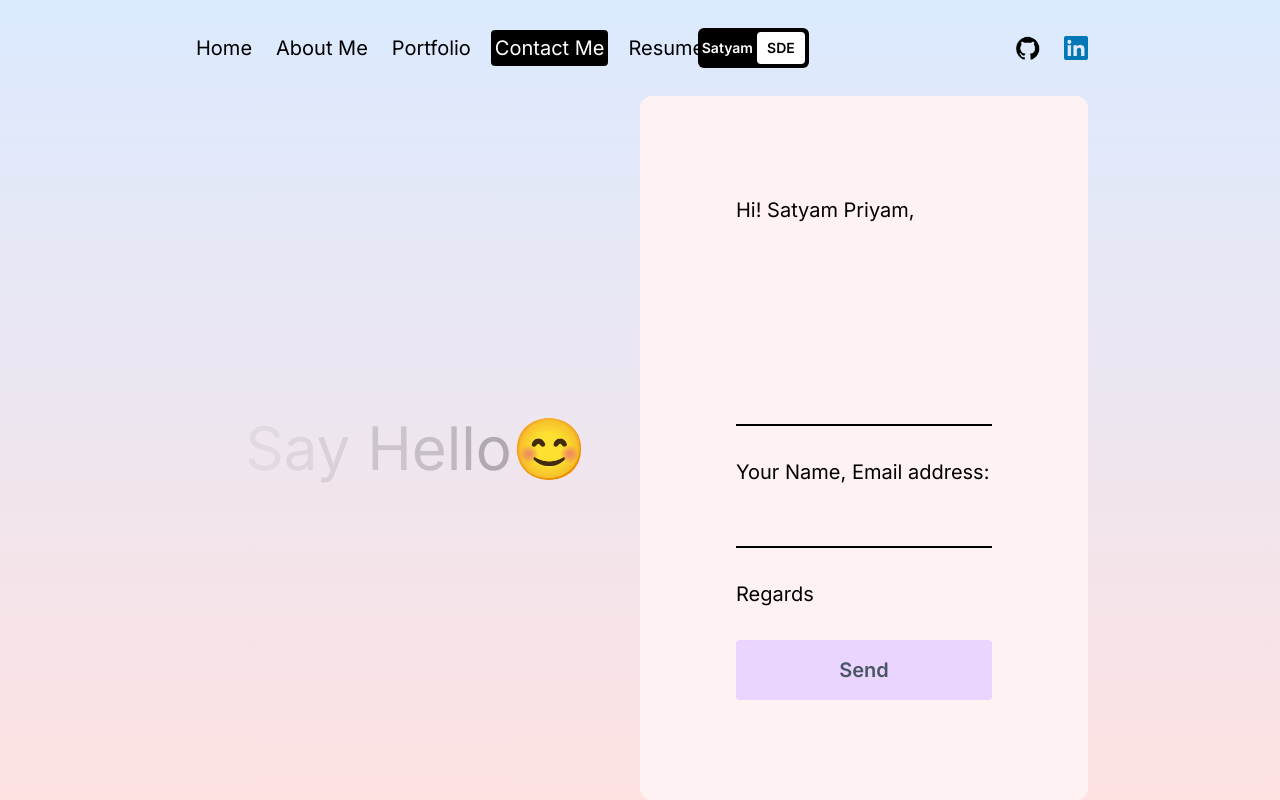
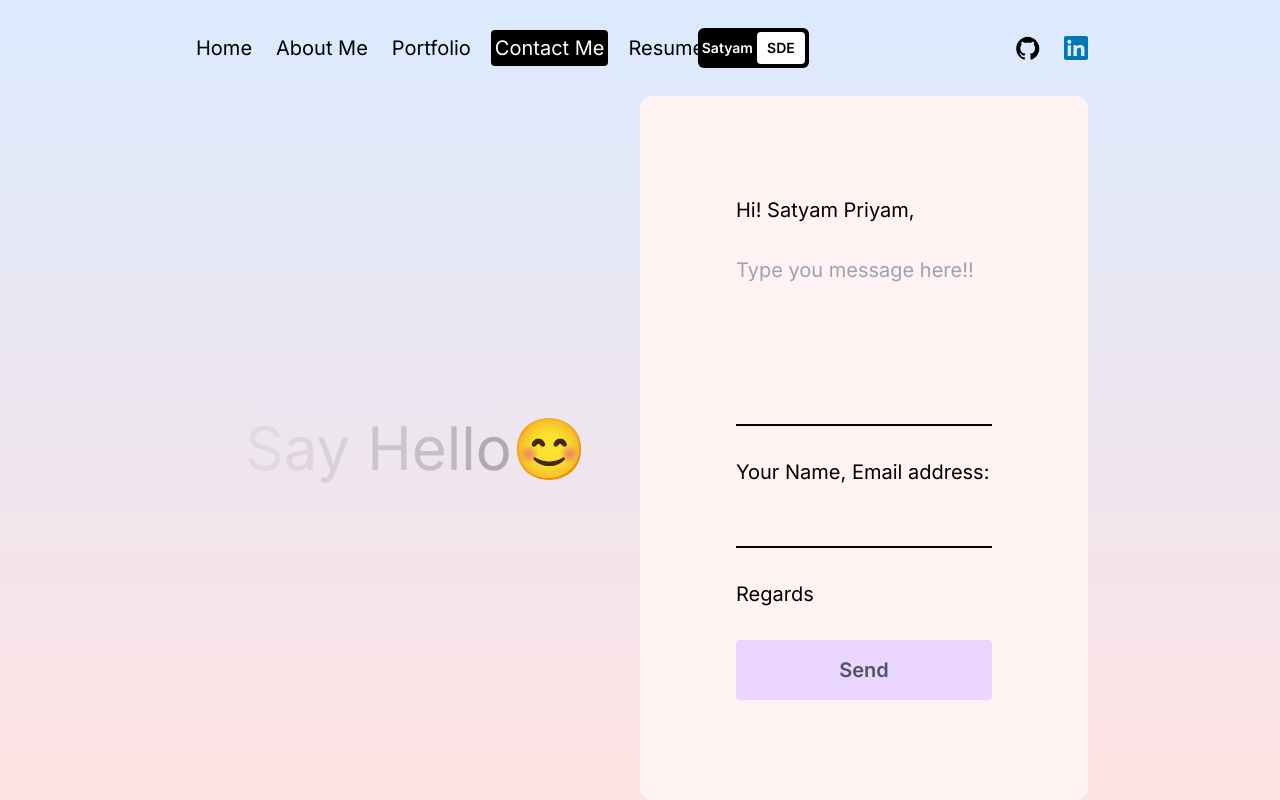
Before and after one commit to satryampriyam01/PortfolioSite, a Next.js app: page /contact in a window 1280 px wide. Built offline with nearby package versions, Linux system fonts and the light colour scheme.

Commit message:
Update page.jsx

```diff
--- a/src/app/contact/page.jsx
+++ b/src/app/contact/page.jsx
@@ -72,6 +72,7 @@ const ContactPage = () => {
             rows={6}
             className="bg-transparent border-b-2 border-b-black resize-none"
             name="user_message"
+            placeholder="Type you message here!!"
           />
           <span>Your Name, Email address:</span>
           <input
```
